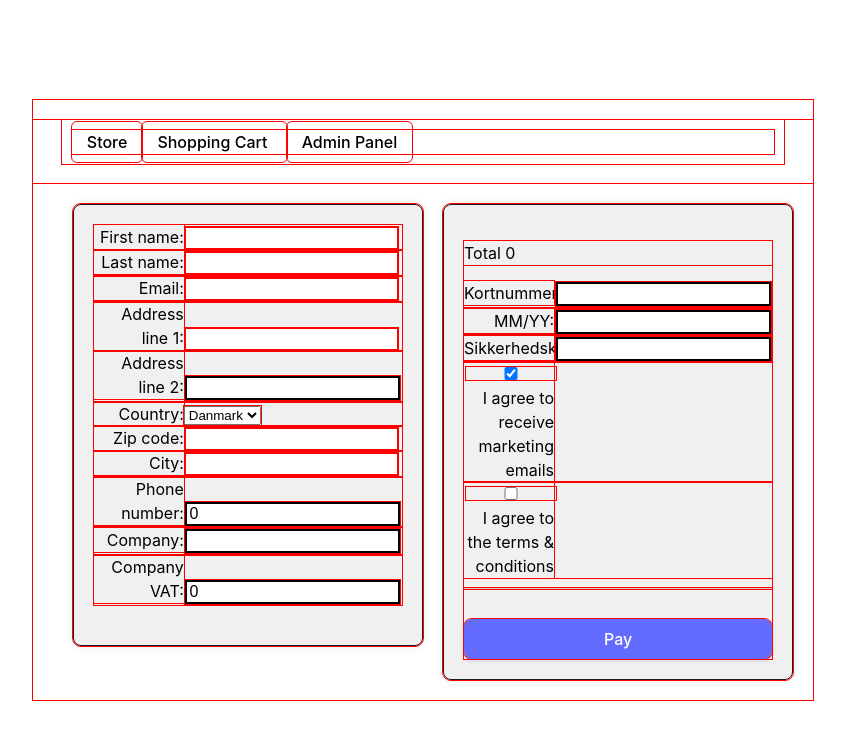
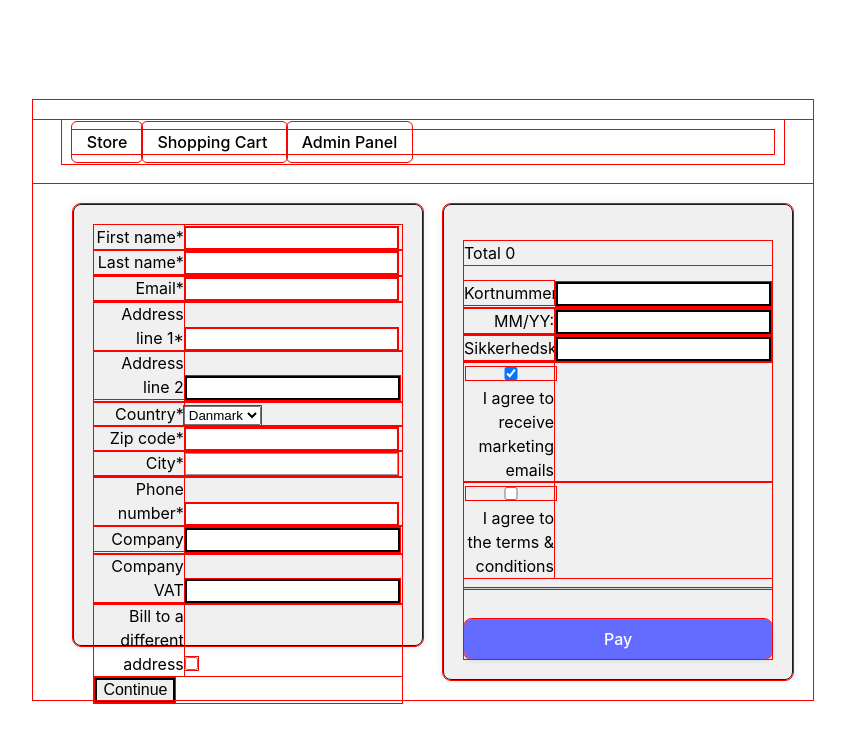
Before and after one commit to SiGoldbach/FrontendWebShop9, a React (Vite) app: page /checkout in a window 1280 px wide. Shown: the top 742 px of the page, without its empty margins (217-1062 px from the left). Built offline with nearby package versions, Linux system fonts and the light colour scheme; no server answers.

Commit message:
Now the new mailing list is implemented in the app

```diff
--- a/src/Components/mailingForm.tsx
+++ b/src/Components/mailingForm.tsx
@@ -22,7 +22,7 @@ async function getMunicipalities(): Promise<Municipality[]> {
     }
 }
 
-function MailingForm() {
+export function MailingForm() {
     const [municipalities, setMunicipalities] = useState<Municipality[]>([]);
 
     useEffect(() => {
@@ -49,8 +49,9 @@ function MailingForm() {
     };
 
     const toggleBillingAddress = (): void => {
-        const checkBox :HTMLInputElement = document.getElementById("alt-billing-box")
-        const billingAddress :HTMLElement = document.getElementById("billingAddress");
+        const checkBox :HTMLInputElement = document.getElementById("alt-billing-box") as HTMLInputElement;
+        const billingAddress :HTMLElement|null = document.getElementById("billingAddress");
+        if(checkBox!=null && billingAddress!=null && typeof(checkBox)==typeof(HTMLInputElement)){
             if (checkBox.checked) {
                 billingAddress.style.display = "block";
                 console.log("checked")
@@ -58,6 +59,8 @@ function MailingForm() {
                 billingAddress.style.display = "none";
                 console.log("not checked")
             }
+        }
+
     }
 
 
@@ -116,7 +119,7 @@ function MailingForm() {
                 <input type="checkbox" id="alt-billing-box" name="alt_billing_address"
                        onChange={toggleBillingAddress}/>
             </li>
-            <li id="billingAddress" class="billingAddress">
+            <li id="billingAddress" className="billingAddress">
                 <label htmlFor="billAdress">Billing address</label>
                 <input type="text" id="billAdress" name="bill_address"/>
             </li>
--- a/src/Pages/Adminpanel.tsx
+++ b/src/Pages/Adminpanel.tsx
@@ -1,4 +1,3 @@
-import React, {useState, useEffect} from 'react'
 
 
 
--- a/src/Pages/App.tsx
+++ b/src/Pages/App.tsx
@@ -8,9 +8,9 @@ import LandingPage from './LandingPage.tsx'
 import ShoppingCart from './ShoppingCart.tsx'
 import { BasketItem, Price, ProductInfo, Basket } from '../TSReusedTypes/ItemsAndPrices.ts'
 import { useEffect, useState } from 'react'
-import Forms from '../Components/forms.tsx'
 import Adminpanel from './Adminpanel.tsx'
 import { getItems } from '../Networking/networking.ts'
+import {CheckoutPage} from "./Checkoutpage.tsx"
 
 /**
  *
@@ -137,7 +137,7 @@ function App():JSX.Element {
         <Routes>
           <Route path="/" element={<LandingPage onAddToCart={handleAddToCart} products={productInfos} />} />
           <Route path="/cart" element={<ShoppingCart basket={basket} setBasketItems={setBasketItems} />} />
-          <Route path="/checkout" element={<Forms basket={basket} />} />
+          <Route path="/checkout" element={<CheckoutPage basket={basket} />} />
           <Route path="/admin" element={<Adminpanel />} />
         </Routes>
       </div>
--- /dev/null
+++ b/src/Pages/Checkoutpage.tsx
@@ -0,0 +1,89 @@
+import React, {useState} from 'react'
+import { MailingForm } from "../Components/mailingForm.js"
+import { Basket,CustomerInfo } from "../TSReusedTypes/ItemsAndPrices.js"
+
+
+
+
+
+type formsProps = {
+    basket: Basket
+
+}
+
+
+export function CheckoutPage(props: formsProps) {
+
+
+    const [customerInfo,setCustomerInfo ] = useState<CustomerInfo>({
+        firstName: "",
+        lastName: "",
+        Email: "",
+        adressLine1:"",
+        adressLine2:"",
+        country: "",
+        zipCode: "",
+        city: "",
+        phoneNumber: 0,
+        optionalComment: "",
+        company: "",
+        companyVat: 0,
+        acceptMarketingEmail: true,
+        acceptTermsAndCondition: false
+    });
+
+    const handleChecboxChange =(event: React.ChangeEvent<HTMLInputElement>)=>{
+        setCustomerInfo({
+            ...customerInfo,
+            [event.target.name]: event.target.checked
+        })
+    }
+    return (
+        <div className='shoppingCartContainer'>
+            <div className="formsContainer">
+                <MailingForm />
+            </div>
+            <div className="paymentContainer">
+                <div>
+                    <form action="/my-handling-payment-page" method="post">
+                        <ul>
+                            <li>
+                                <p>Total {props.basket.totalPrice.priceAfterRebate}</p>
+                                <label htmlFor="kortnummer">Kortnummer:</label>
+                                <input type="text" id="kortnummer" name="kort_nummer"/>
+                            </li>
+                            <li>
+                                <label htmlFor="udloebsdato">MM/YY:</label>
+                                <input type="text" id="udloebsdato" name="kort_udloebsdato"/>
+                            </li>
+                            <li>
+                                <label htmlFor="sikkerhedskode">Sikkerhedskode*:</label>
+                                <input type="text" id="sikkerhedskode" name="kort_sikkerhedskode"/>
+                            </li>
+                        </ul>
+                    </form>
+            <div className="checkboxBox">
+                <div className="CheckBox">
+                    <label>
+                        <input type="checkbox" name="acceptMarketingEmail" checked={customerInfo.acceptMarketingEmail} onChange={handleChecboxChange}/>
+                        I agree to receive marketing emails
+                    </label>
+                </div>
+                <div className="CheckBox">
+                    <label>
+                        <input type="checkbox" name="acceptTermsAndCondition" checked={customerInfo.acceptTermsAndCondition} onChange={handleChecboxChange} />
+                        I agree to the terms & conditions
+                    </label>
+                </div>
+                <div className="line"></div>
+                </div>
+            <button type="submit" className="checkoutButton" > Pay </button>
+            </div>
+        </div>
+    </div>
+    )
+
+    //Function for testing if a dansih phone number is a real number
+
+
+}
--- a/src/Pages/index.css
+++ b/src/Pages/index.css
@@ -513,3 +513,7 @@ ul {
 *{
   outline: 1px solid red;
 }
+
+li.billingAddress {
+  display:none;
+}
```
Lines whose indentation alone changed are shown as unchanged.
